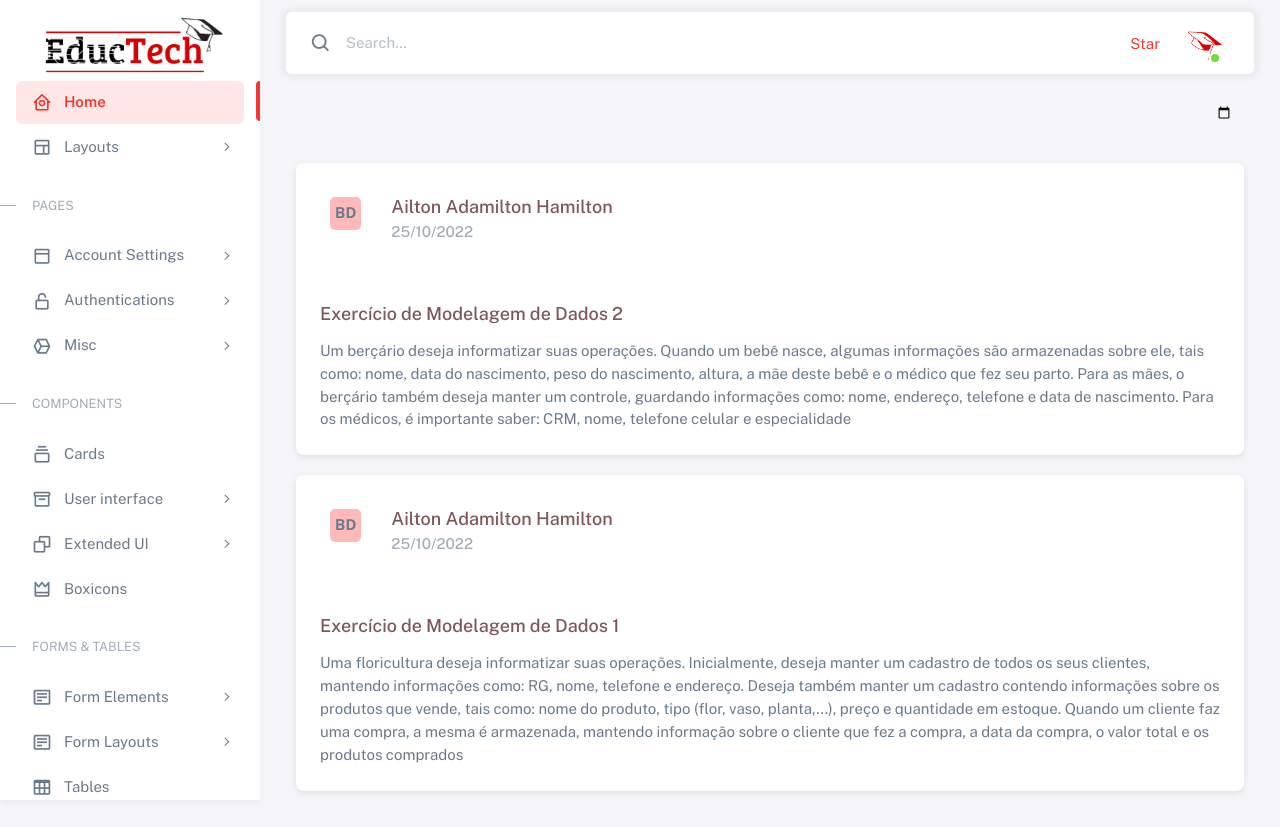
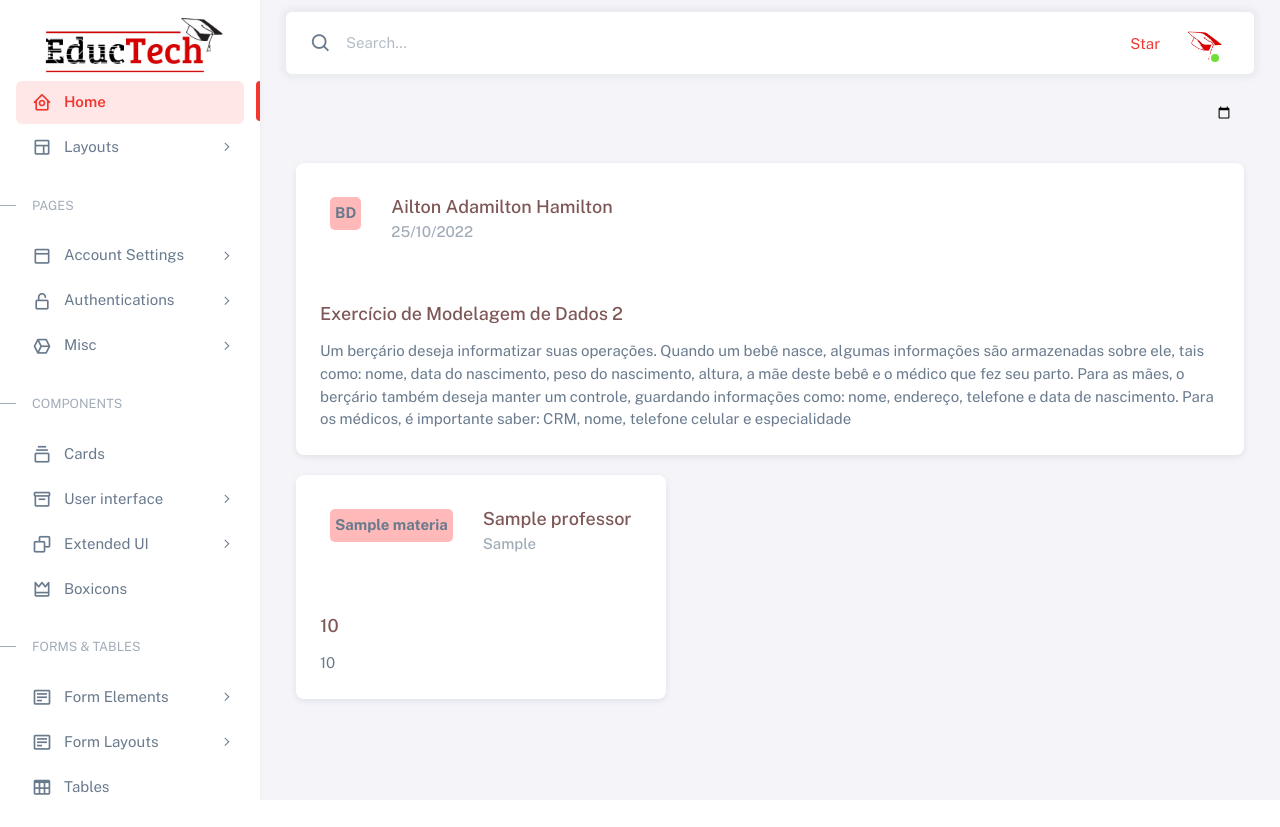
Before and after one commit to rafaelleitedasilva/projetoFinalSenai, a Flask app: template project/app/templates/tarefas.html in a window 1280 px wide. After the commit the page ends 800 px from the top, so only its background shows below. Run offline with Flask 2, Linux system fonts and the light colour scheme; the template is opened without the code that fills it: most values are stand-ins (such as "Sample title", 1, 10 or a date in 2020); parts of the project's set-up code (start-up, migrations or seed data) failed here and were passed over; some libraries are stand-ins or nearby versions.

Commit message:
COMMIT DO CHEIRA UÍSQUE DE CANELA ACEITA AE MARGINALZINHO

```diff
--- a/project/app/server.py
+++ b/project/app/server.py
@@ -7,7 +7,6 @@ from flask import (
 )
 bp = Blueprint('auth', __name__, url_prefix='/auth')
 
-
 app = Flask(__name__)
 # - criando a conexao com o banco
 mysql = MySQL(app)
@@ -15,7 +14,7 @@ app.config['MYSQL_HOST'] = 'localhost'
 app.config['MYSQL_USER'] = 'root'
 app.config['MYSQL_PASSWORD'] = ''
 app.config['MYSQL_DB'] = 'eductech'
-
+cursor= mysql.connection.cursor()
 # -- routes
 @app.route('/')
 def home():
@@ -32,40 +31,19 @@ def teste():
 @app.route('/login', methods = ['POST', 'GET'])
 def login_screen():
     if request.method == 'POST':
-
         email = request.form['email']
         senha = request.form['senha']
 
-        cursor= mysql.connection.cursor()
         cursor.execute("SELECT * from eductech.teste_post WHERE nome_teste = '{}' AND senha_teste = '{}'".format(email, senha))
         dados = cursor.fetchone()
-        print(dados)
-        if dados:
-            return home()
-        else:
+        try:
+            if dados[0] == email and dados[1] == senha:
+                return redirect(url_for('home'))
+            # elif dados[0] != email and dados[1] != senha :
+            #     print('erro')
+        except:
             msg = 'erro'
-            return render_template('login.html', data=msg)
-        # cursor_senha = mysql.connection.cursor_senha()
-        # cursor_senha.execute("SELECT * from eductech.teste_post WHERE senha_teste= '{}'".format(senha))
-        # yfetch = cursor_senha.fetchall()
-
-
-        # if xfetch.rowcount ==1 :
-        #     if senha != '' and QtdSenha[0][0] == senha:
-        #         # loginScreen.returnPressed.connect(funcao_principal())
-        #         funcao_principal()
-        #         loginScreen.close()
-        #     else:
-        #         loginScreen.label_4.setText("Senha Incorreta")
-        # else:
-        #     loginScreen.label_4.setText("Email ou Nome de Usuário não encontrado")
-
-        # mysql.connection.commit()
-        # cursor_email.close()
-
-        # return render_template('login.html', data=xfetch)
-        # return render_template('home.html')
-
+            return render_template('login.html', data= msg)
 
 
     return render_template('login.html')
@@ -80,10 +58,12 @@ def cadastro():
 def posts():
     return render_template('posts.html')
 
-@app.route('/tarefas')
+@app.route('/tarefas', methods = ['POST', 'GET'])
 def tarefas():
+    if request.method == 'POST':
+        cursor.execute("SELECT * from eductech.atividades WHERE nome_teste = '{}' AND senha_teste = '{}'".format(email, senha))
+        dados = cursor.fetchone()
     return render_template('tarefas.html')
-
 
 if __name__ == '__main__':
     app.run(debug=True)
--- a/project/app/templates/tarefas.html
+++ b/project/app/templates/tarefas.html
@@ -2,8 +2,10 @@
 {%block conteudo %}
 <!-- Content -->
 <div class="filtro">
-    <input class="btn" style="width: 60px;" type="date" name="data-filtro" id="data-filtro">
+    <input id = 'date' class="btn" style="width: 60px;" type="date" name="data-filtro" id="data-filtro">
+
 </div>
+
 <div class="flex-row">
     <div class="flex-column">
         <div class="card h-100 w-100">
@@ -30,19 +32,26 @@
             <div class="card-body">
                 <div class="flex-row">
                     <div class="flex-column">
-                        <p class="abv-mat">BD</p>
+                        <p class="abv-mat">{{materia}}</p>
                     </div>
                     <div class="flex-column">
-                        <h5 class="card-title">Ailton Adamilton Hamilton</h5>
-                        <h6 class="card-subtitle text-muted">25/10/2022</h6>
+                        <h5 class="card-title">{{professor}}</h5>
+                        <h6 class="card-subtitle text-muted">{{data_entrega}}</h6>
                     </div>
                 </div>
             </div>
             <div class="card-body">
-                <h5>Exercício de Modelagem de Dados 1</h5>
-                <p class="card-text text-justify">Uma floricultura deseja informatizar suas operações. Inicialmente, deseja manter um cadastro de todos os seus clientes, mantendo informações como: RG, nome, telefone e endereço. Deseja também manter um cadastro contendo informações sobre os produtos que vende, tais como: nome do produto, tipo (flor, vaso, planta,...), preço e quantidade em estoque. Quando um cliente faz uma compra, a mesma é armazenada, mantendo informação sobre o cliente que fez a compra, a data da compra, o valor total e os produtos comprados</p>
+                <h5>{{titulo-atv}}</h5>
+                <p class="card-text text-justify">{{conteudo-atv}}</p>
             </div>
         </div>
     </div>
 </div>
+
+
+<script>
+    console.log('aaaaaa')
+    let dateControl = document.getElementById('date');
+    console.log(dateControl.value)
+</script>
 {%endblock %}
```
Also changed, not shown: eductech.sql (+16 -2 lines).
